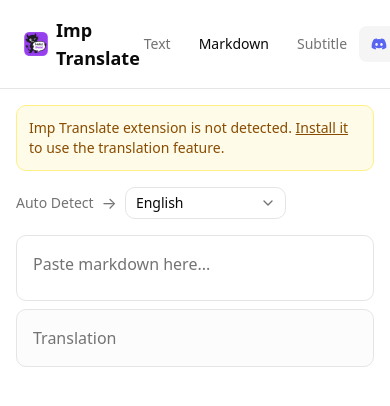
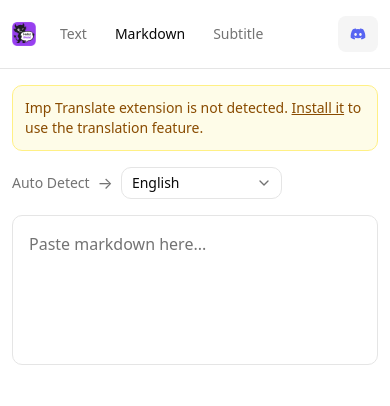
Before and after one commit to rxliuli/imp-translate-web, a React (Vite) app: page /markdown in a window 390 px wide. Shown: the top 406 px of the page. Built offline with nearby package versions, Linux system fonts and the light colour scheme; what @webext-core/messaging would draw is missing.

Commit message:
fix: improve mobile layout — hide empty translation panel, add min-height, align padding

```diff
--- a/package.json
+++ b/package.json
@@ -45,6 +45,7 @@
     "typescript": "~6.0.2",
     "typescript-eslint": "^8.59.2",
     "vite": "^8.0.12",
-    "vitest": "^4.1.8"
+    "vitest": "^4.1.8",
+    "wrangler": "^4.98.0"
   }
 }
--- a/src/routes/__root.tsx
+++ b/src/routes/__root.tsx
@@ -6,11 +6,11 @@
 export const Route = createRootRoute({
   component: () => (
     <div className="flex min-h-svh flex-col">
-      <header className="flex items-center justify-between border-b px-6 py-4">
-        <div className="flex items-center gap-4">
+      <header className="flex items-center justify-between border-b px-3 py-4 md:px-6">
+        <div className="flex items-center gap-3 md:gap-4">
           <div className="flex items-center gap-2">
             <img src="/icon-128.png" alt="Imp Translate" className="size-6" />
-            <h1 className="text-lg font-semibold">Imp Translate</h1>
+            <h1 className="hidden text-lg font-semibold md:block">Imp Translate</h1>
           </div>
           <nav className="flex items-center gap-1">
             <Link
--- a/src/routes/index.tsx
+++ b/src/routes/index.tsx
@@ -162,7 +162,7 @@
   }
 
   return (
-    <main className="mx-auto flex w-full max-w-7xl flex-1 flex-col gap-4 p-4 md:p-6">
+    <main className="mx-auto flex w-full max-w-7xl flex-1 flex-col gap-4 px-3 py-4 md:p-6">
       {!extensionInstalled && (
         <div className="rounded-lg border border-yellow-200 bg-yellow-50 p-3 text-sm text-yellow-800 dark:border-yellow-900 dark:bg-yellow-950 dark:text-yellow-200">
           Imp Translate extension is not detected.{' '}
@@ -195,7 +195,7 @@
 
       <div className="grid grid-cols-1 gap-2 md:grid-cols-2">
         {/* Source: textarea + highlight overlay */}
-        <div className="relative flex flex-col rounded-lg border border-input md:min-h-[300px]">
+        <div className="relative flex min-h-[150px] flex-col rounded-lg border border-input md:min-h-[300px]">
           <div
             aria-hidden
             className="pointer-events-none absolute inset-0 overflow-hidden whitespace-pre-wrap break-words p-4 text-base"
@@ -211,7 +211,7 @@
         </div>
 
         {/* Target: pre-wrap block mirroring source structure */}
-        <div className="group/target relative flex flex-col rounded-lg border border-input bg-muted/30 md:min-h-[300px]">
+        <div className={`group/target relative min-h-[150px] flex-col rounded-lg border border-input bg-muted/30 md:min-h-[300px] ${!sourceText.trim() ? 'hidden md:flex' : 'flex'}`}>
           <div className="flex-1 whitespace-pre-wrap break-words p-4 text-base">
             {!extensionInstalled && sourceText.trim() ? (
               <div className="flex flex-col items-center justify-center gap-3 py-8 text-center">
--- a/src/routes/markdown.lazy.tsx
+++ b/src/routes/markdown.lazy.tsx
@@ -235,7 +235,7 @@
   }
 
   return (
-    <main className="mx-auto flex w-full max-w-7xl flex-1 flex-col gap-4 p-4 md:p-6">
+    <main className="mx-auto flex w-full max-w-7xl flex-1 flex-col gap-4 px-3 py-4 md:p-6">
       {!extensionInstalled && (
         <div className="rounded-lg border border-yellow-200 bg-yellow-50 p-3 text-sm text-yellow-800 dark:border-yellow-900 dark:bg-yellow-950 dark:text-yellow-200">
           Imp Translate extension is not detected.{' '}
@@ -268,7 +268,7 @@
 
       <div className="grid grid-cols-1 gap-2 md:grid-cols-2">
         {/* Source: textarea + highlight overlay */}
-        <div className="relative flex flex-col rounded-lg border border-input md:min-h-[300px]">
+        <div className="relative flex min-h-[150px] flex-col rounded-lg border border-input md:min-h-[300px]">
           <div
             aria-hidden
             className="pointer-events-none absolute inset-0 overflow-hidden whitespace-pre-wrap break-words p-4 text-base"
@@ -284,7 +284,7 @@
         </div>
 
         {/* Target: translated blocks */}
-        <div className="group/target relative flex flex-col rounded-lg border border-input bg-muted/30 md:min-h-[300px]">
+        <div className={`group/target relative min-h-[150px] flex-col rounded-lg border border-input bg-muted/30 md:min-h-[300px] ${!sourceText.trim() ? 'hidden md:flex' : 'flex'}`}>
           <div className="flex-1 whitespace-pre-wrap break-words p-4 text-base">
             {!extensionInstalled && sourceText.trim() ? (
               <div className="flex flex-col items-center justify-center gap-3 py-8 text-center">
--- a/src/routes/subtitle.lazy.tsx
+++ b/src/routes/subtitle.lazy.tsx
@@ -257,7 +257,7 @@
   }, [])
 
   return (
-    <main className="mx-auto flex w-full max-w-7xl flex-1 flex-col gap-4 p-4 md:p-6">
+    <main className="mx-auto flex w-full max-w-7xl flex-1 flex-col gap-4 px-3 py-4 md:p-6">
       {!extensionInstalled && (
         <div className="rounded-lg border border-yellow-200 bg-yellow-50 p-3 text-sm text-yellow-800 dark:border-yellow-900 dark:bg-yellow-950 dark:text-yellow-200">
           Imp Translate extension is not detected.{' '}
```
Also changed, not shown: 2 other files (tests, documents, lock files or other folders).
